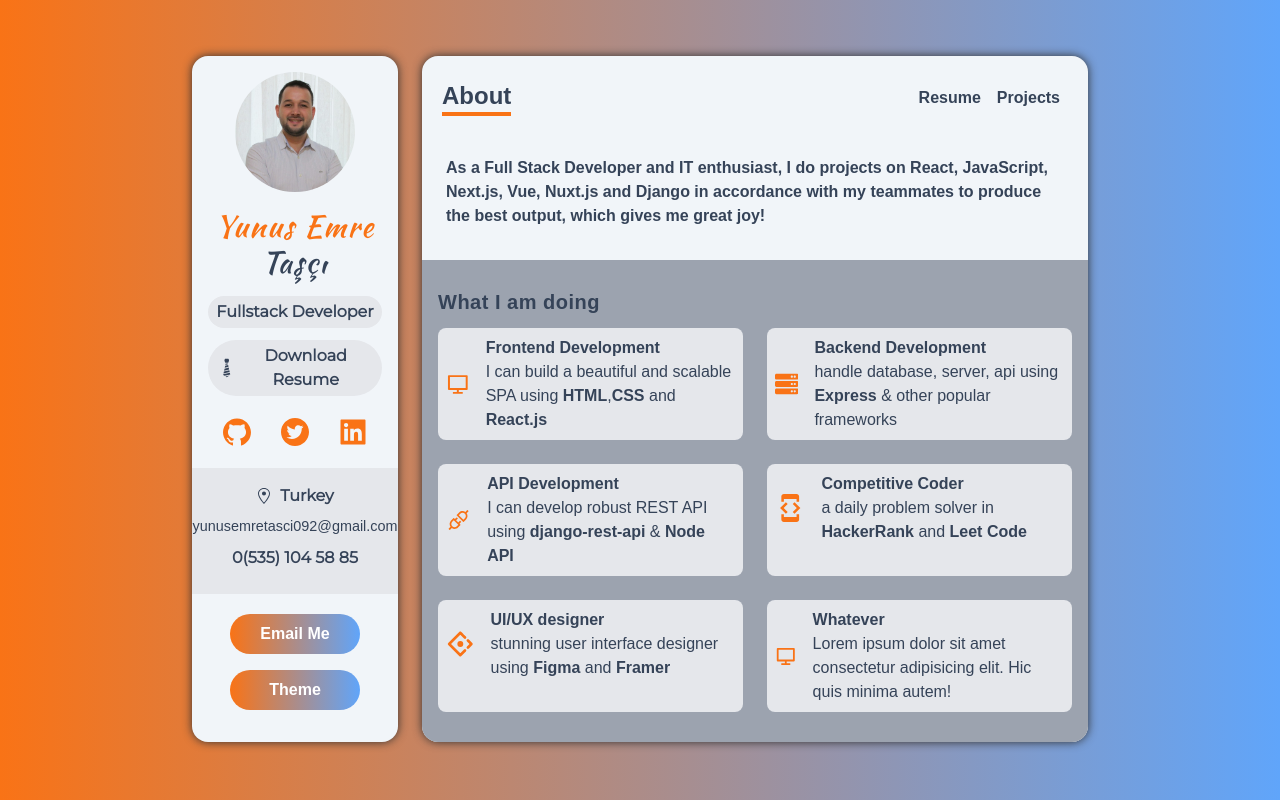
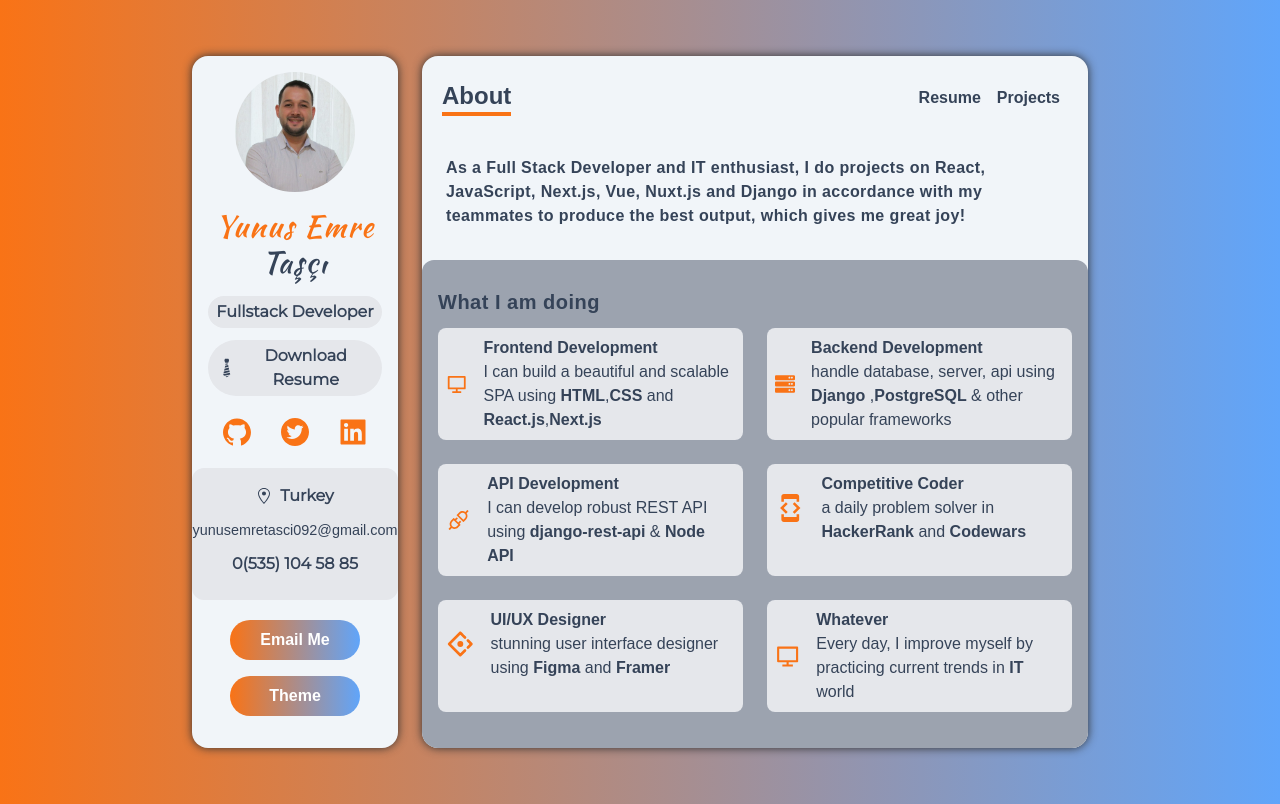
Before and after one commit to Yunus-Emre-Tasci/Modern_Portfolio, a Next.js app: page / in a window 1280 px wide. Built offline with nearby package versions, Linux system fonts and the light colour scheme.

Commit message:
added information

```diff
--- a/components/Sidebar.tsx
+++ b/components/Sidebar.tsx
@@ -38,22 +38,36 @@ const Sidebar = () => {
         <GiTie className="w-6 h-6" /> Download Resume
       </a>
       <div className="flex justify-around w-3/4 mx-auto my-5 text-orange md:w-full">
-        <a href="" aria-label="Github">
+        <a
+          href="https://github.com/Yunus-Emre-Tasci"
+          aria-label="Github"
+          target="_blank"
+        >
           <AiFillGithub className="w-8 h-8" />
         </a>
-        <a href="" aria-label="Twitter">
+        <a
+          href="https://twitter.com/home?lang=tr"
+          aria-label="Twitter"
+          target="_blank"
+        >
           <AiFillTwitterCircle className="w-8 h-8" />
         </a>
-        <a href="" aria-label="Linkedin">
+        <a
+          href="https://www.linkedin.com/in/yunus-emre-tasci/"
+          aria-label="Linkedin"
+          target="_blank"
+        >
           <AiFillLinkedin className="w-8 h-8" />
         </a>
       </div>
-      <div className="py-4 my-5 bg-gray-200 dark:bg-dark-300 mx-[-1rem]">
+      <div className="py-4 my-5 bg-gray-200 dark:bg-dark-300 mx-[-1rem] rounded-xl">
         <div className="flex items-center justify-center space-x-2 font-semibold font-montserrat">
           <GoLocation />
           <span>Turkey</span>
         </div>
-        <p className="my-2 text-[0.9rem]">yunusemretasci092@gmail.com</p>
+        <p className="my-2 font-medium text-lg md:text-lg lg:text-[0.5rem] xl:text-[0.9rem]">
+          yunusemretasci092@gmail.com
+        </p>
         <p className="my-2 font-semibold font-montserrat">0(535) 104 58 85</p>
       </div>
       <button
--- a/data.ts
+++ b/data.ts
@@ -11,13 +11,13 @@ export const services: Service[] = [
     Icon: RiComputerLine,
     title: "Frontend Development",
     about:
-      "I can build a beautiful and scalable SPA using <b> HTML</b>,<b>CSS</b>   and <b>React.js</b> ",
+      "I can build a beautiful and scalable SPA using <b> HTML</b>,<b>CSS</b>   and <b>React.js</b>,<b>Next.js</b> ",
   },
   {
     Icon: FaServer,
     title: "Backend  Development",
     about:
-      "handle database, server, api using <b>Express </b> & other popular frameworks",
+      "handle database, server, api using <b>Django </b>,<b>PostgreSQL</b> & other popular frameworks",
   },
   {
     Icon: AiOutlineApi,
@@ -28,11 +28,11 @@ export const services: Service[] = [
   {
     Icon: MdDeveloperMode,
     title: "Competitive Coder",
-    about: "a daily problem solver in <b>HackerRank</b>  and <b>Leet Code</b> ",
+    about: "a daily problem solver in <b>HackerRank</b>  and <b>Codewars</b> ",
   },
   {
     Icon: AiOutlineAntDesign,
-    title: "UI/UX designer",
+    title: "UI/UX Designer",
     about:
       "stunning user interface designer using <b>Figma</b>  and  <b>Framer</b> ",
   },
@@ -40,7 +40,7 @@ export const services: Service[] = [
     Icon: RiComputerLine,
     title: "Whatever",
     about:
-      "Lorem ipsum dolor sit amet consectetur adipisicing elit. Hic quis minima autem!",
+      "Every day, I improve myself by practicing current trends in <b>IT</b> world",
   },
 ];
 
--- a/pages/index.tsx
+++ b/pages/index.tsx
@@ -19,12 +19,12 @@ const About:NextPage = () => {
       <Head>
         <title>About | Yunus Emre Taşçı</title>
       </Head>
-      <h5 className="my-3 font-semibold">
+      <h5 className="my-3 font-semibold tracking-wide">
         As a Full Stack Developer and IT enthusiast, I do projects on React,
         JavaScript, Next.js, Vue, Nuxt.js and Django in accordance with my
         teammates to produce the best output, which gives me great joy!
       </h5>
-      <div className="flex-grow p-4 mt-5 bg-gray-400 dark:bg-dark-100 mx-[-1.5rem]">
+      <div className="flex-grow p-4 mt-5 bg-gray-400 dark:bg-dark-100 mx-[-1.5rem] rounded-s-xl rounded-e-xl">
         <h6 className="my-3 text-xl font-bold tracking-wide">
           What I am doing
         </h6>
--- a/pages/resume.tsx
+++ b/pages/resume.tsx
@@ -20,7 +20,7 @@ const Resume = () => {
       {/* //! Education & Experience */}
       <div className="grid gap-6 md:grid-cols-2">
         <motion.div variants={fadeinup} animate="animate" initial="initial">
-          <h5 className="my-3 text-2xl font-bold">Education</h5>
+          <h5 className="my-3 text-2xl font-bold border-b-2">Education</h5>
           <div className="">
             <h5 className="my-2 text-xl font-bold">
               Computer Science Engineering
@@ -33,7 +33,7 @@ const Resume = () => {
           </div>
         </motion.div>
         <motion.div variants={fadeinup} animate="animate" initial="initial">
-          <h5 className="my-3 text-2xl font-bold">Experience</h5>
+          <h5 className="my-3 text-2xl font-bold border-b-2">Experience</h5>
           <div className="">
             <h5 className="my-2 text-xl font-bold">Software Developer Jr.</h5>
             <p className="font-semibold">Tata Consultancy Services</p>
@@ -45,7 +45,9 @@ const Resume = () => {
       {/*Languages & Tools */}
       <div className="grid gap-9 md:grid-cols-2">
         <div>
-          <h5 className="my-3 text-2xl font-bold">Language & Framework</h5>
+          <h5 className="my-3 text-2xl font-bold border-b-2">
+            Language & Framework
+          </h5>
           <div className="my-2">
             {languages.map((language, i) => (
               <Bar value={language} key={i} />
@@ -54,7 +56,9 @@ const Resume = () => {
         </div>
 
         <div>
-          <h5 className="my-3 text-2xl font-bold">Tools & Softwares</h5>
+          <h5 className="my-3 text-2xl font-bold border-b-2">
+            Tools & Softwares
+          </h5>
           <div className="my-2">
             {tools.map((tool, i) => (
               <Bar value={tool} key={i} />
```
